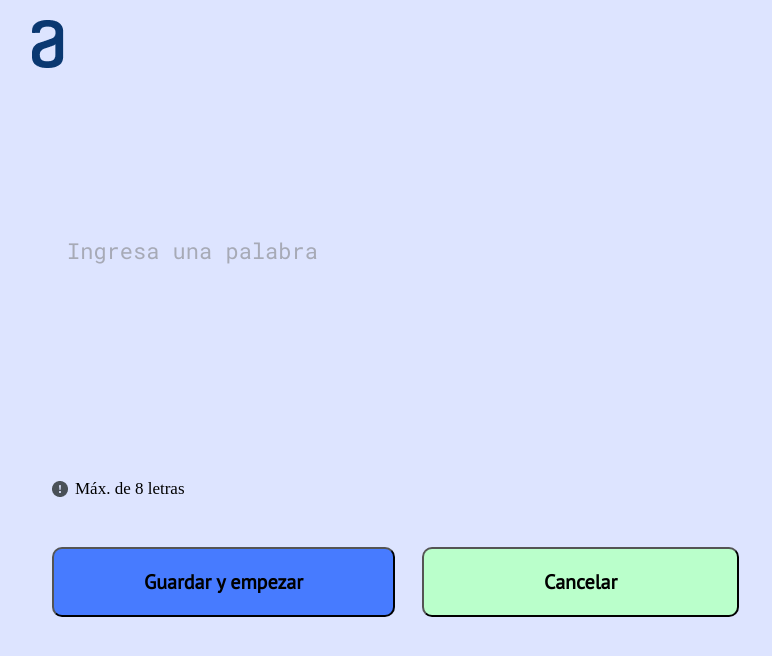
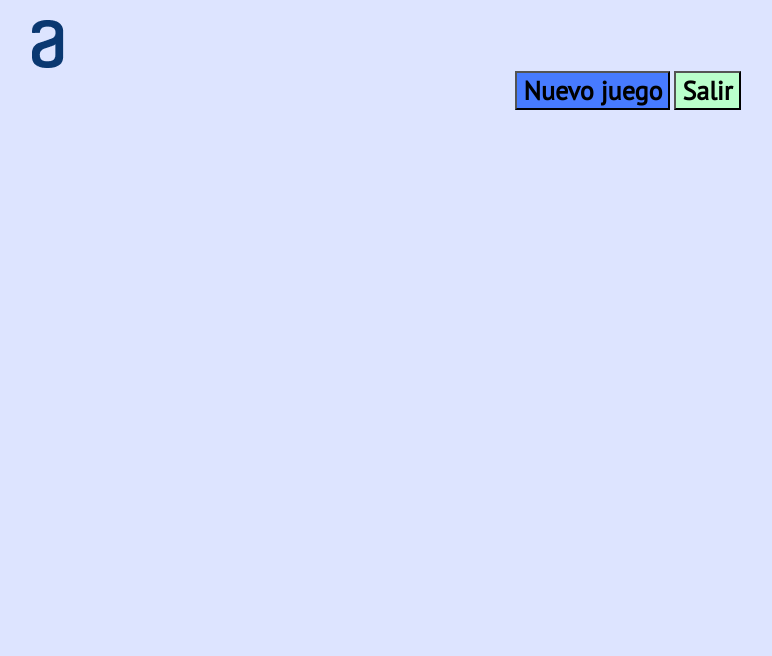
Before and after one commit to 4ngelo12/Reto_02, a plain HTML site: page index.html in a window 1280 px wide. Shown: the whole page, without its empty margins (12-784 px from the left). Drawn offline with Linux system fonts and the light colour scheme.

Commit message:
Mejorando Estilos y agregando sección del juego

```diff
--- a/css/style.css
+++ b/css/style.css
@@ -47,10 +47,33 @@ img {
     align-items: center;
 }
 
-.button--texto {
+.none {
+    display: none;
+}
+
+.button--style {
     font-family: var(--fuenteBotones);
     font-weight: bold;
     font-size: 2.6rem;
+    background-color: rgb(71, 123, 255);
+}
+
+.button--style--pri {
+    background-color: rgb(71, 123, 255);
+}
+
+.button--style--pri:hover {
+    background-color: rgb(48, 61, 213);
+    transition: .5s;
+}
+
+.button--style--sec {
+    background-color: #baffcb;
+}
+
+.button--style--sec:hover {
+    transition: .5s;
+    background-color: #72c888;
 }
 
 /*Header*/
@@ -63,7 +86,6 @@ img {
 
 .principal {
     height: 100%;
-    display: none;
 }
 
 .boton {
@@ -84,12 +106,6 @@ img {
     margin-bottom: 2rem;
     padding: 8rem;
     font-size: 3.6rem;
-    background-color: rgb(71, 123, 255);
-}
-
-.boton--primario:hover {
-    background-color: rgb(48, 61, 213);
-    transition: .5s;
 }
 
 @media (min-width: 768px) {
@@ -100,12 +116,6 @@ img {
 
 .boton--secundario {
     padding: 2rem;
-    background-color: #baffcb;
-}
-
-.boton--secundario:hover {
-    transition: .5s;
-    background-color: #72c888;
 }
 
 @media (min-width: 768px) {
@@ -127,6 +137,7 @@ img {
 .form__input {
     background-color: transparent;
     border: none;
+    outline: none;
     font-family: var(--fuentePrincipal);
     width: 100%;
     font-size: 2.2rem;
@@ -171,7 +182,6 @@ img {
 .form__button__submit--main {
     margin-bottom: 2.6rem;
     padding: 2rem 9rem;
-    background-color: rgb(71, 123, 255);
 }
 
 @media (min-width: 768px) {
@@ -183,5 +193,4 @@ img {
 
 .form__button__submit--back {
     padding: 2rem 12rem;
-    background-color: #baffcb;
 }
--- a/index.html
+++ b/index.html
@@ -20,29 +20,36 @@
     </header>
 
     <main class="contenedor ">
-        <div class="principal flex flex--centrar">
-            <a class="boton boton--primario .button--texto" href="#">Iniciar Juego</a>
-            <a class="boton boton--secundario .button--texto" href="#">Agregar nueva palabra</a>
+        <div class="principal flex flex--centrar none">
+            <a class="boton boton--primario button--style button--style--pri" href="#">Iniciar Juego</a>
+            <a class="boton boton--secundario button--style button--style--sec" href="#">Agregar nueva palabra</a>
         </div>
 
-        <div class="nueva-palabra flex flex--centrar">
+        <div class="nueva-palabra flex flex--centrar none">
             <form class="form">
                 <input class="form__input" type="text" placeholder="Ingresa una palabra" required>
 
-                <div class="form__advertencia flex">
+                <div class="form__advertencia">
                     <img src="img/Vector.png" alt="Advertencia">
                     <p class="form__advertencia__texto">Máx. de 8 letras</p>
                 </div>
 
                 <div class="form__button">
-                    <input class="form__button__submit form__button__submit--main button--texto" type="submit" value="Guardar y empezar">
-                    <input class="form__button__submit form__button__submit--back button--texto" type="submit" value="Cancelar">
+                    <input class="form__button__submit form__button__submit--main button--style button--style--pri"
+                    type="submit" value="Guardar y empezar">
+                    <input class="form__button__submit form__button__submit--back button--style button--style--sec"
+                    type="submit" value="Cancelar">
                 </div>
             </form>
         </div>
 
-        <div class="juego">
+        <div class="juego flex flex--centrar">
+            <div class="juego__canva"></div>
 
+            <div class="juego__button">
+                <input type="submit" value="Nuevo juego" class="button--style button--style--pri">
+                <input type="submit" value="Salir" class="button--style button--style--sec">
+            </div>
         </div>
     </main>
 
```
